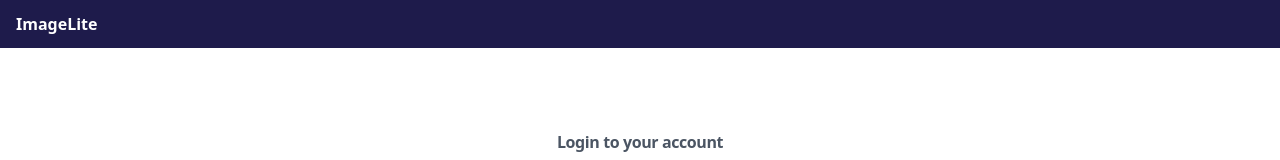
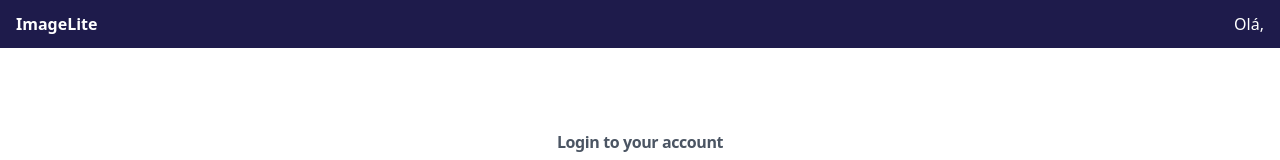
Before and after one commit to nxjuan/imageLiteApi, a Next.js app in the folder View/: page /login in a window 1280 px wide. Shown: the top 160 px of the page. Built offline with nearby package versions, Linux system fonts and the light colour scheme.

Commit message:
showing the name user in the home

```diff
--- a/View/src/components/Template.tsx
+++ b/View/src/components/Template.tsx
@@ -1,5 +1,5 @@
-import { Children } from "react";
 import {  ToastContainer } from "react-toastify"
+import { useAuth } from '@/resources'
 import Link from 'next/link'
 
 interface TempleteProps {
@@ -51,12 +51,22 @@ const Loading: React.FC = () => {
 }
 
 const Header: React.FC = () => {
+
+    const auth = useAuth();
+
     return (
         <header className="bg-indigo-950 text-white py-3" >
             <div className="container mx-auto flex justify-between items-center px-4">
                 <Link href='/galeria'>
                     <h1 className="text-3x1 font-bold">ImageLite</h1>
                 </Link>
+                <div className="flex items-center">
+                    <div className="relative">
+                        <span>
+                            Olá, {auth.getUserSession()?.name}
+                        </span>
+                    </div>
+                </div>
             </div>
         </header>
     )
```
